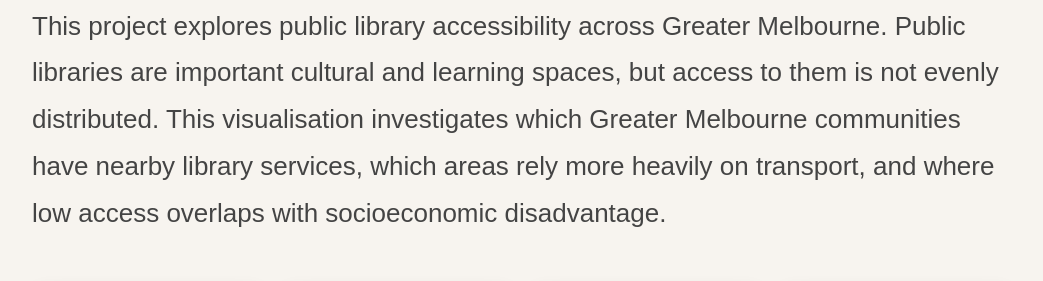
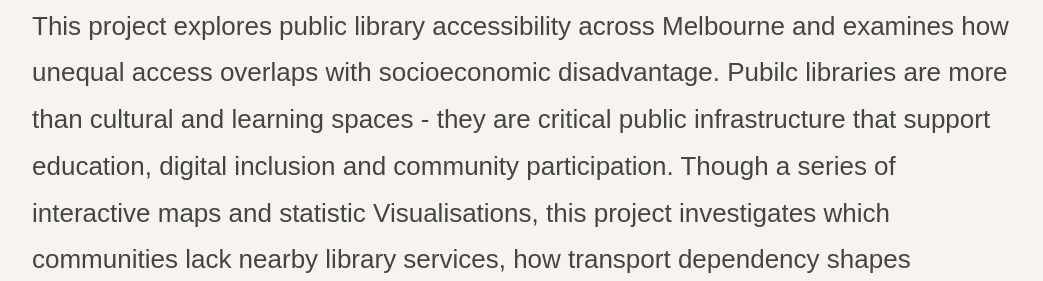
Before and after one commit to Ran649/FIT3179-DV2-Library-Access, a plain HTML site: page index.html in a window 1280 px wide. Shown: the part 192-473 px from the top of the page, without its empty margins (118-1161 px from the left). Drawn offline with Linux system fonts and the light colour scheme; a script that the page names is missing.

```diff
--- a/index.html
+++ b/index.html
@@ -195,13 +195,9 @@
 
     .story-divider p {
       font-size: 20px;
-
       line-height: 1.75;
-
       color: #444;
-
       margin: 0;
-
       max-width: 1040px;
     }
   </style>
@@ -212,9 +208,10 @@
     <h1>Who Lives Outside Melbourne's 15-Minute Library Zone?</h1>
 
     <p class="subtitle">
-      This project explores public library accessibility across Greater Melbourne.
-      Public libraries are important cultural and learning spaces, but access to them is not evenly distributed.
-      This visualisation investigates which Greater Melbourne communities have nearby library services, which areas rely more heavily on transport, and where low access overlaps with socioeconomic disadvantage.
+      This project explores public library accessibility across Melbourne and examines how unequal
+      access overlaps with socioeconomic disadvantage. Pubilc libraries are more than cultural and
+      learning spaces - they are critical public infrastructure that support education, digital inclusion
+      and community participation. Though a series of interactive maps and statistic Visualisations, this project investigates which communities lack nearby library services, how transport dependency shapes accessibility, and why disadvantaged outer-subrban areas are consistently the least well served.
     </p>
 
     <div class="kpi-row">
```
